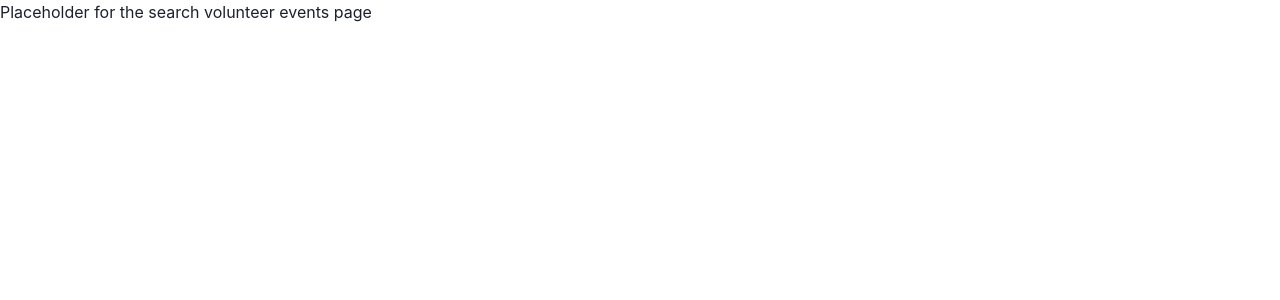
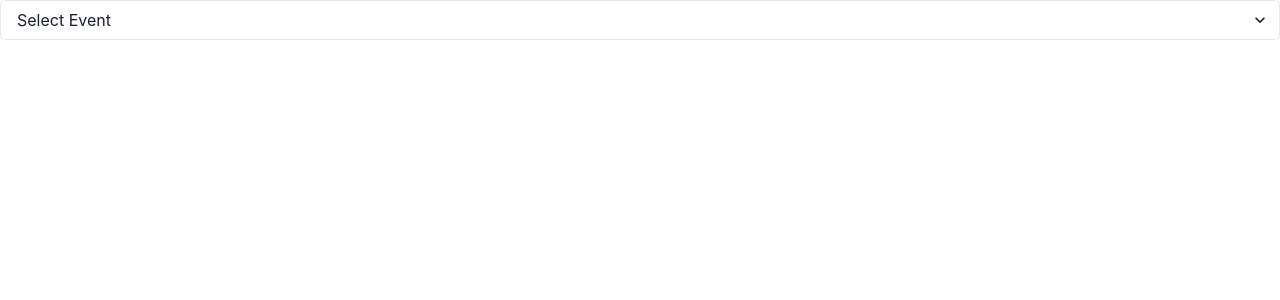
Before and after one commit to ctc-uci/stand-up-to-trash-frontend, a React (Vite) app: page /search-volunteer-events in a window 1280 px wide. Shown: the top 300 px of the page. Built offline with nearby package versions, Linux system fonts and the light colour scheme.

Commit message:
Setup joined db

```diff
--- a/package.json
+++ b/package.json
@@ -17,7 +17,8 @@
     "@emotion/styled": "^11.11.0",
     "axios": "^1.6.5",
     "dotenv": "^16.3.1",
-    "framer-motion": "^10.17.9",
+    "framer-motion": "^10.18.0",
+    "fuse.js": "^7.0.0",
     "lint-staged": "^14.0.1",
     "react": "^18.2.0",
     "react-dom": "^18.2.0",
--- a/src/pages/DummySearchVolunteerEvents.jsx
+++ b/src/pages/DummySearchVolunteerEvents.jsx
@@ -1,5 +1,18 @@
+//import eventsRouter from "../../../stand-up-to-trash-backend/routes/events";
+//import dataRouter from "../../../stand-up-to-trash-backend/routes/data";
+import { Select } from "@chakra-ui/react";
+
+
+
+
 const DummySearchVolunteerEvents = () => {
-  return <p>Placeholder for the search volunteer events page</p>;
+  return( <Select placeholder="Select Event">
+    <option>hio</option>
+    <option>he</option>
+    <option>ji</option>
+  </Select>)
+
+
 };
 
 export default DummySearchVolunteerEvents;
```
Also changed, not shown: 2 other files (tests, documents, lock files or other folders).
